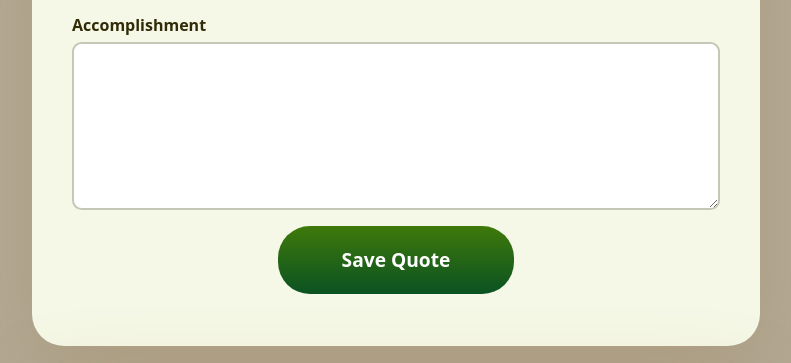
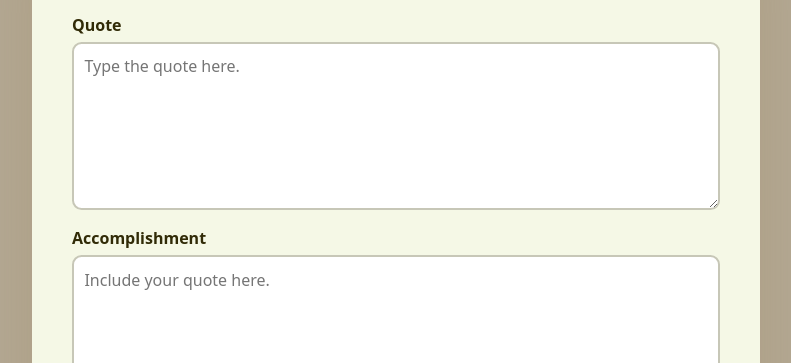
Before and after one commit to trishaSolomon/Project-3-Quote-Website, a website: page public/index.html in a window 1280 px wide. Shown: the part 152-515 px from the top of the page, without its empty margins (244-1035 px from the left). Drawn offline with Linux system fonts and the light colour scheme; no server answers.

Commit message:
Refactor form fields and add placeholder text
Updated the form fields by removing commented-out sections and adding a placeholder to the accomplishment textarea.

```diff
--- a/public/index.html
+++ b/public/index.html
@@ -18,12 +18,12 @@
 
       <form id="resume-form" novalidate>
 
-        <!-- <div class="field">
+        <div class="field">
           <label for="quote">Quote</label>
           <textarea id="quote" name="quote" rows="6" required maxlength="1000"
                     aria-describedby="quote-error" placeholder="Type the quote here."></textarea>
           <span class="error" id="quote-error"></span>
-        </div> -->
+        </div>
 
 
         <!-- <div class="field">
@@ -31,13 +31,6 @@
           <input id="job-title" name="job_title" type="text" required maxlength="100" aria-describedby="job-title-error">
           <span class="error" id="job-title-error"></span>
         </div> -->
-
-        <!-- <div class="field">
-          <label for="employer">Employer</label>
-          <input id="employer" name="employer" type="text" required maxlength="100" aria-describedby="employer-error">
-          <span class="error" id="employer-error"></span>
-        </div> -->
-
 
         <!-- <div class="years">
           <div class="field">
@@ -55,9 +48,16 @@
 
         <div class="field">
           <label for="accomplishment">Accomplishment</label>
-          <textarea id="accomplishment" name="accomplishment" rows="6" required maxlength="1000" aria-describedby="accomplishment-error"></textarea>
+          <textarea id="accomplishment" name="accomplishment" rows="6" required maxlength="1000" aria-describedby="accomplishment-error" placeholder="Include your quote here."></textarea>
           <span class="error" id="accomplishment-error"></span>
         </div>
+
+        <!-- <div class="field">
+          <label for="employer">Employer</label>
+          <input id="employer" name="employer" type="text" required maxlength="100" aria-describedby="employer-error">
+          <span class="error" id="employer-error"></span>
+        </div> -->
+
 
         <div class="form-actions">
           <button type="submit">Save Quote</button>
```
